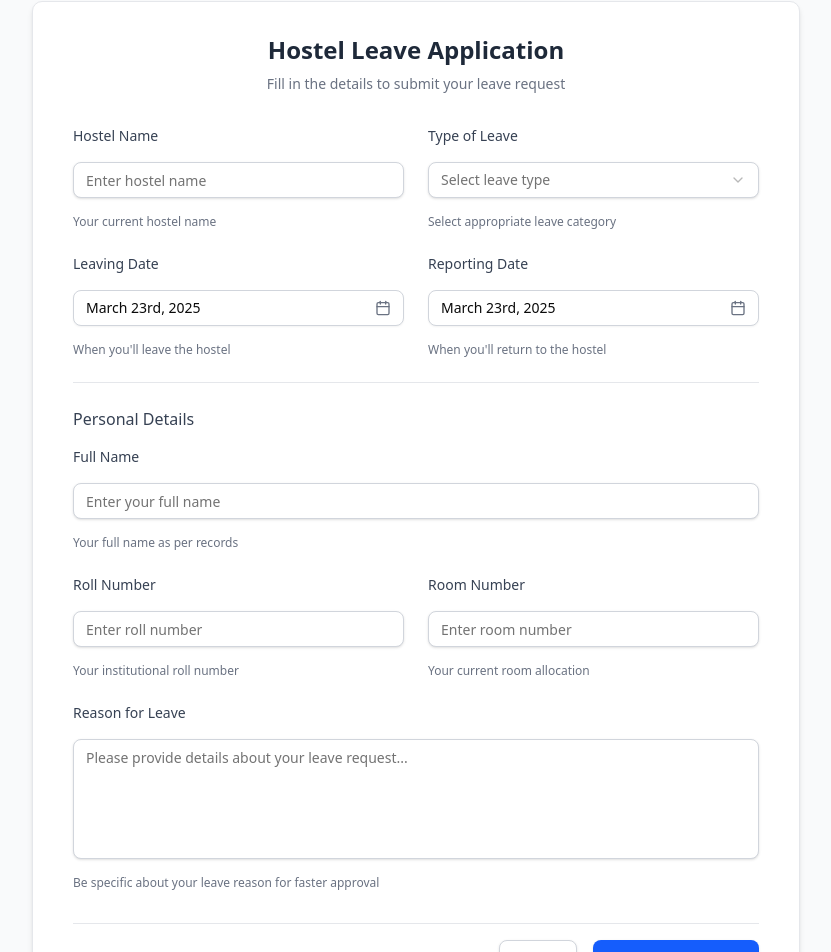
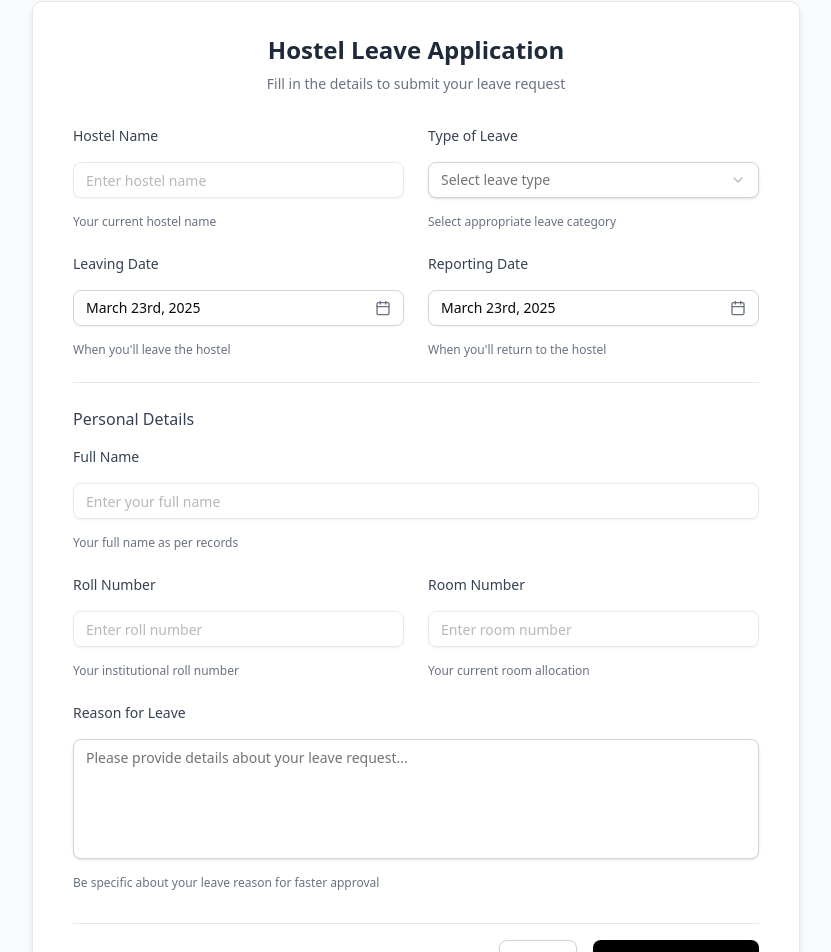
Before and after one commit to JVAISAG/LeaveUs, a Next.js app in the folder frontend/: page /leaveform in a window 1280 px wide. Shown: the part 31-983 px from the top of the page, without its empty margins (224-1055 px from the left). Built offline with nearby package versions, Linux system fonts and the light colour scheme; no server answers.

Commit message:
Added bg img

```diff
--- a/frontend/src/app/leaveform/components/password-input.tsx
+++ b/frontend/src/app/leaveform/components/password-input.tsx
@@ -10,6 +10,7 @@ import {
 } from "./form";
 import { Input } from "./input";
 import { createElement, useState } from "react";
+import { cn } from "@/lib/utils";
 
 type PasswordFieldProps = {
     name?: string;
@@ -38,7 +39,7 @@ export function PasswordField({
                                 type={passwordVisibility ? "text" : "password"}
                                 autoComplete="on"
                                 placeholder={placeholder}
-                                className={`pr-12 ${getFieldState(name).error && "text-destructive"}`}
+                                className={cn("pr-12" ,getFieldState(name)?.error && "border-red-500")}
                                 value={field.value ?? ""}
                             />
                             <Box
--- a/frontend/src/app/leaveform/leaveForm.tsx
+++ b/frontend/src/app/leaveform/leaveForm.tsx
@@ -1,5 +1,6 @@
 "use client"
 import {
+    useEffect,
     useState
 } from "react"
 
@@ -85,6 +86,18 @@ export default function MyForm() {
         },
     })
 
+    useEffect(()=>{
+        async function fetchData(){
+            const response = await axios.get('http://localhost:5000/api/leaveform')
+            console.log(response.data)
+            form.setValue("Name", response.data.Name)
+            form.setValue("HostelName", response.data.HostelName)
+            form.setValue("RollNumber", response.data.RollNumber)
+            form.setValue("RoomNumber", response.data.RoomNumber)
+        }
+        fetchData()
+    },[])
+
     async function onSubmit(values: z.infer<typeof formSchema>) {
         try {
             setIsSubmitting(true);
@@ -125,7 +138,9 @@ export default function MyForm() {
                                                 placeholder="Enter hostel name"
                                                 className="w-full rounded-md border border-gray-300 bg-white px-3 py-2 text-sm placeholder-gray-400 shadow-sm focus:border-blue-500 focus:ring-1 focus:ring-blue-500 focus:outline-none"
                                                 type="text"
-                                                {...field} />
+                                                {...field}
+                                                disabled={true}
+                                                />
                                         </FormControl>
                                         <FormDescription className="text-xs text-gray-500">Your current hostel name</FormDescription>
                                         <FormMessage className="text-xs text-red-500" />
@@ -191,6 +206,7 @@ export default function MyForm() {
                                                     onSelect={field.onChange}
                                                     initialFocus
                                                     className="rounded-md border-0"
+                                                    fromDate={new Date()}
                                                 />
                                             </PopoverContent>
                                         </Popover>
@@ -257,7 +273,9 @@ export default function MyForm() {
                                                 placeholder="Enter your full name"
                                                 className="w-full rounded-md border border-gray-300 bg-white px-3 py-2 text-sm placeholder-gray-400 shadow-sm focus:border-blue-500 focus:ring-1 focus:ring-blue-500 focus:outline-none"
                                                 type="text"
-                                                {...field} />
+                                                {...field}
+                                                disabled = {true}
+                                                />
                                         </FormControl>
                                         <FormDescription className="text-xs text-gray-500">Your full name as per records</FormDescription>
                                         <FormMessage className="text-xs text-red-500" />
@@ -278,7 +296,9 @@ export default function MyForm() {
                                                     placeholder="Enter roll number"
                                                     className="w-full rounded-md border border-gray-300 bg-white px-3 py-2 text-sm placeholder-gray-400 shadow-sm focus:border-blue-500 focus:ring-1 focus:ring-blue-500 focus:outline-none"
                                                     type="text"
-                                                    {...field} />
+                                                    {...field}
+                                                    disabled = {true}
+                                                    />
                                             </FormControl>
                                             <FormDescription className="text-xs text-gray-500">Your institutional roll number</FormDescription>
                                             <FormMessage className="text-xs text-red-500" />
@@ -298,7 +318,9 @@ export default function MyForm() {
                                                     placeholder="Enter room number"
                                                     className="w-full rounded-md border border-gray-300 bg-white px-3 py-2 text-sm placeholder-gray-400 shadow-sm focus:border-blue-500 focus:ring-1 focus:ring-blue-500 focus:outline-none"
                                                     type="text"
-                                                    {...field} />
+                                                    {...field}
+                                                    disabled = {true}
+                                                    />
                                             </FormControl>
                                             <FormDescription className="text-xs text-gray-500">Your current room allocation</FormDescription>
                                             <FormMessage className="text-xs text-red-500" />
@@ -338,10 +360,11 @@ export default function MyForm() {
                                     Reset
                                 </Button>
                                 <Button
-                                    type="submit"
-                                    className="bg-blue-600 hover:bg-blue-700 text-white px-5 py-2 border border-transparent rounded-md shadow-sm focus:outline-none focus:ring-2 focus:ring-blue-500 focus:ring-offset-2 flex items-center justify-center"
-                                    disabled={isSubmitting}
-                                >
+    type="submit"
+    className="bg-black hover:bg-gray-800 text-white px-5 py-2 border border-transparent rounded-md shadow-sm focus:outline-none focus:ring-2 focus:ring-gray-500 focus:ring-offset-2 flex items-center justify-center"
+    disabled={isSubmitting}
+>
+
                                     {isSubmitting ? (
                                         <span className="flex items-center">
                                             <svg className="animate-spin -ml-1 mr-2 h-4 w-4 text-white" xmlns="http://www.w3.org/2000/svg" fill="none" viewBox="0 0 24 24">
--- a/frontend/src/app/login/loginform.tsx
+++ b/frontend/src/app/login/loginform.tsx
@@ -58,16 +58,23 @@ export default function MyForm() {
     }
 
     return (
-        <div className="flex items-center justify-center min-h-screen bg-gray-100 p-6">
+        <div
+            className="flex items-center justify-center min-h-screen bg-gray-100 p-6 min-w-screen"
+            style={{
+                backgroundImage: "url('./IIITKbetter.jpg')",
+                backgroundSize: "cover",
+                backgroundPosition: "center",
+            }}
+        >
             <div className="w-full max-w-md">
                 <Form {...form}>
                     <form
                         onSubmit={form.handleSubmit(onSubmit)}
-                        className="space-y-6 bg-white shadow-lg rounded-xl p-8 border border-gray-100"
+                        className="space-y-6 bg-white/30 shadow-lg backdrop-blur-lg rounded-xl p-8 border border-gray-200"
                     >
                         <div className="space-y-2 text-center">
                             <h2 className="text-2xl font-bold tracking-tight text-gray-900">Login</h2>
-                            <p className="text-sm text-gray-500">Enter your credentials to access your account</p>
+                            <p className="text-sm text-gray-700">Enter your credentials to access your account</p>
                         </div>
 
                         <div className="space-y-4">
@@ -77,11 +84,11 @@ export default function MyForm() {
                                 name="email"
                                 render={({ field }) => (
                                     <FormItem>
-                                        <FormLabel className="text-sm font-medium text-gray-700">UserId</FormLabel>
+                                        <FormLabel className="text-sm font-medium text-gray-900">UserId</FormLabel>
                                         <FormControl>
                                             <Input
                                                 placeholder="Enter your username"
-                                                className="w-full px-3 py-2 border border-gray-300 rounded-lg focus:ring-2 focus:ring-gray-300 focus:border-black transition-all duration-200 text-sm shadow-sm"
+                                                className="w-full px-3 py-2 border border-gray-300 rounded-lg focus:ring-2 focus:ring-gray-300 focus:border-black transition-all duration-200 text-sm shadow-sm "
                                                 {...field}
                                                 value={field.value ?? ""}
                                             />
@@ -97,7 +104,7 @@ export default function MyForm() {
                                 name="password"
                                 render={({ field }) => (
                                     <FormItem>
-                                        <FormLabel className="text-sm font-medium text-gray-700">Password</FormLabel>
+                                        <FormLabel className="text-sm font-medium text-gray-900">Password</FormLabel>
                                         <FormControl>
                                             <PasswordField
                                                 placeholder="Enter your password"
@@ -118,11 +125,9 @@ export default function MyForm() {
                         >
                             Sign in
                         </Button>
-
-
                     </form>
                 </Form>
             </div>
-        </div >
+        </div>
     );
 }
```
Also changed, not shown: frontend/public/background.jpeg (added), 1 other file (tests, documents, lock files or other folders).
